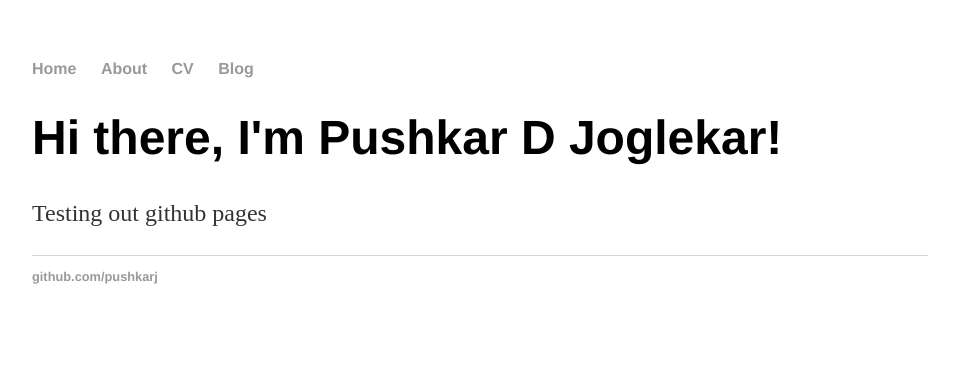
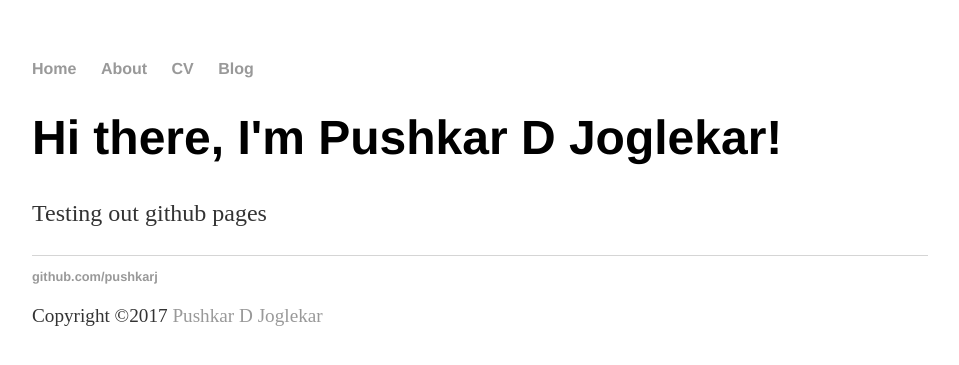
Before and after one commit to PushkarJ/pushkarj.github.io, a Jekyll site: the page built from index.html, in a window 1280 px wide. Shown: the top 365 px of the page, without its empty margins (160-1119 px from the left). Built offline with Jekyll 4.4.1, drawn with Linux system fonts in a browser that asks for light colours.

Commit message:
Update default.html

```diff
--- a/_layouts/default.html
+++ b/_layouts/default.html
@@ -21,7 +21,10 @@
 			<footer>
 	    		<ul>
 	        		<li><a href="https://github.com/pushkarj">github.com/pushkarj</a></li>
-				</ul>
+			</ul>
+			<div id="copyright" class="copyright">
+			<p>Copyright &copy;2017 <a href="http://pushkarj.github.io">Pushkar D Joglekar</a></p>
+			</div>
 			</footer>
 		</body>
 	</html>
```
